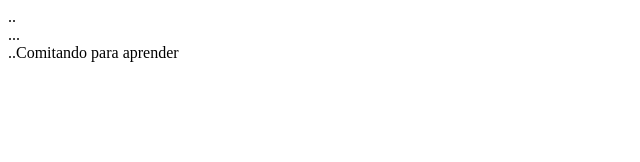
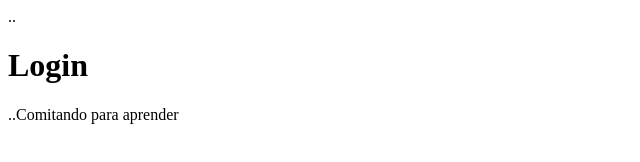
Before and after one commit to RodrigoDev25/desktop-app-electron, an Electron app: page index.html in a window 1280 px wide. Shown: the whole page, without its empty margins (0-640 px from the left). Drawn offline with Linux system fonts and the light colour scheme.

Commit message:
Inserindo Titulo

```diff
--- a/index.html
+++ b/index.html
@@ -7,7 +7,7 @@
 </head>
 <body>
     <header>.. </header>
-    <main> ...</main>
+    <main> <h1> Login </h1></main>
     <footer> ..Comitando para aprender</footer>
 </body>
 </html>
```
